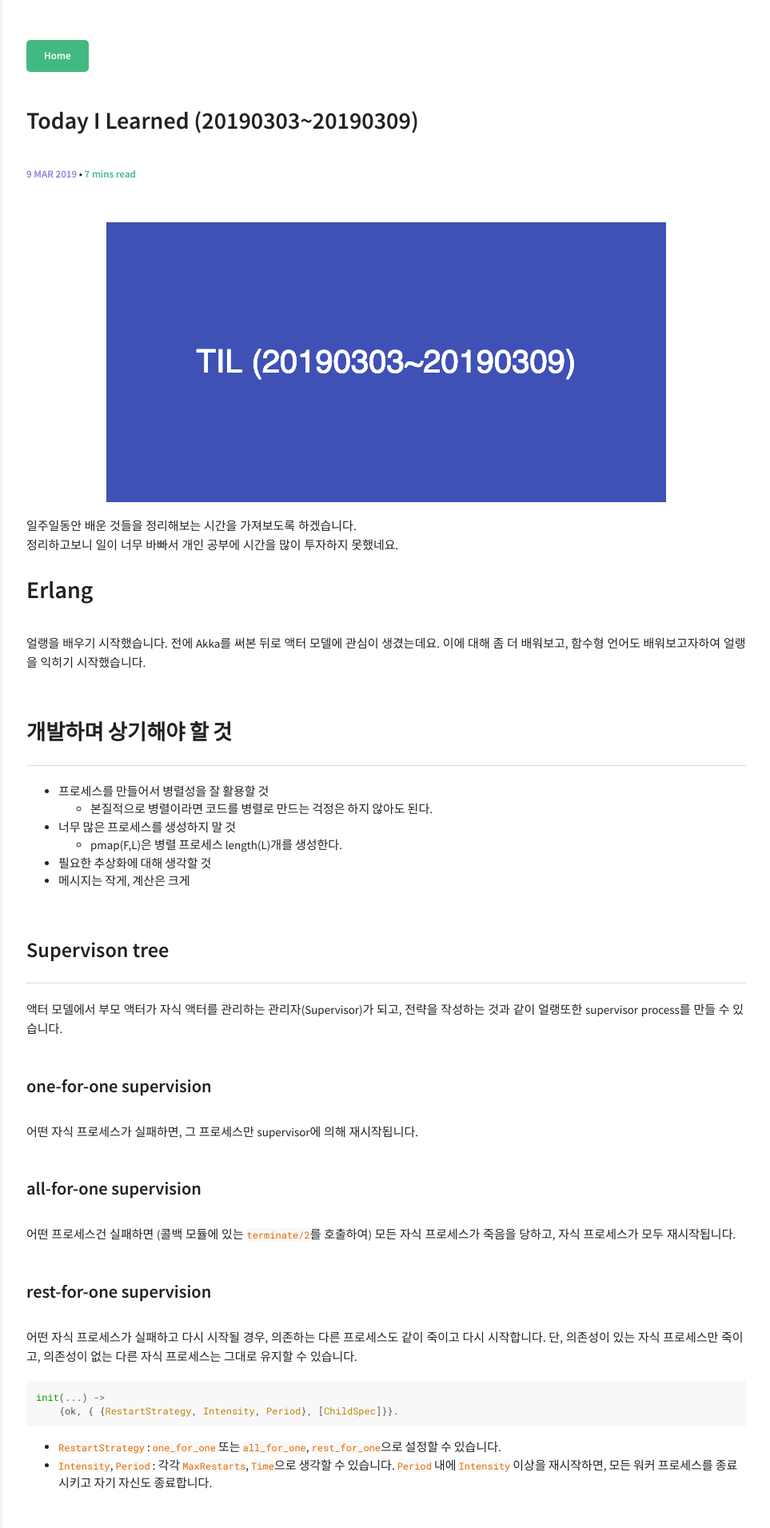
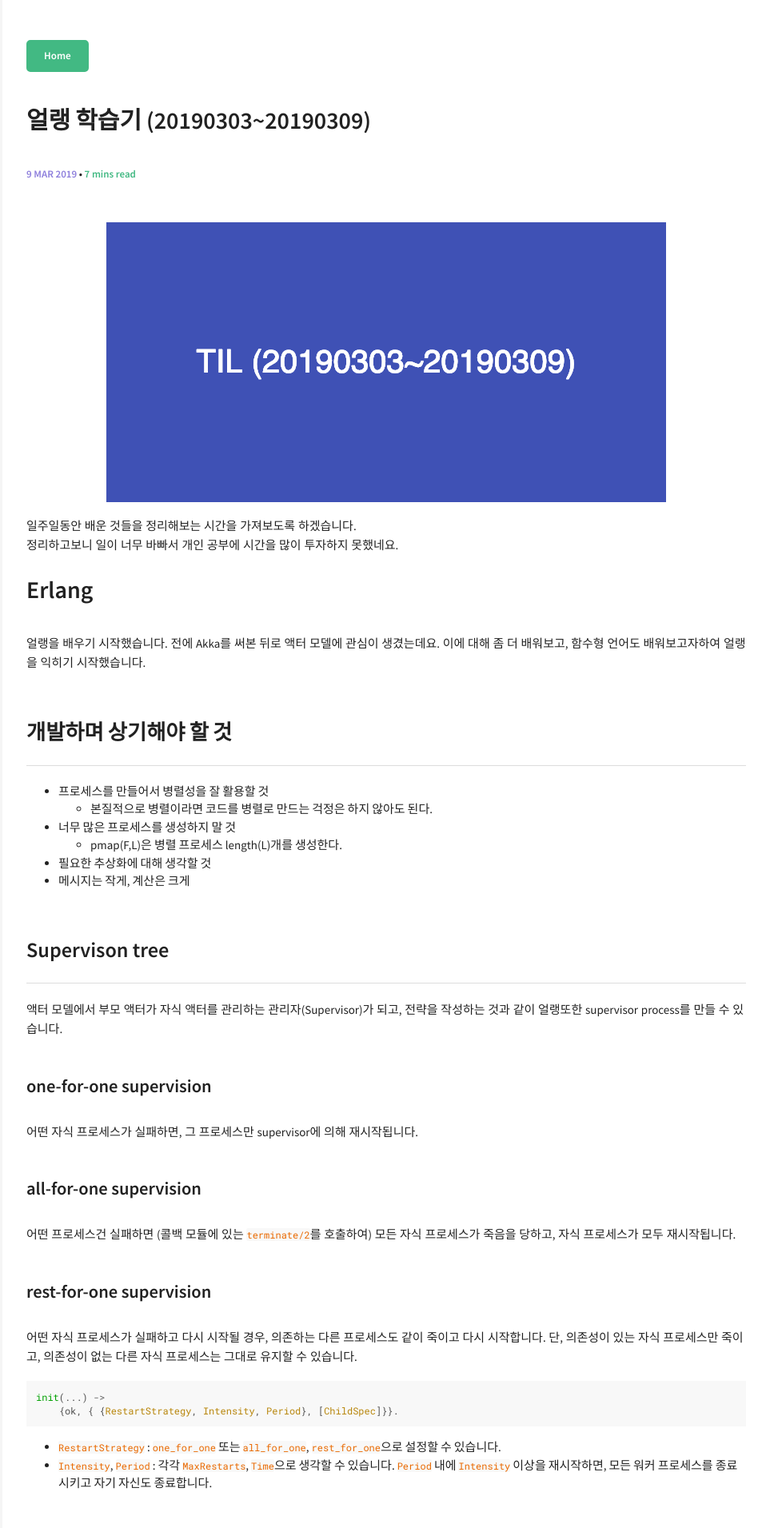
Before and after one commit to rajephon/blog, a Jekyll site: the page built from _posts/2019-03-09-erlang-learned-20190303-20190309.md, in a window 1280 px wide. Shown: the top 1911 px of the page at 80% size, without its empty margins (317-1280 px from the left). Built offline with Jekyll 4.4.1, drawn with Linux system fonts in a browser that asks for light colours; comment, search, counter and statistics services are not loaded.

Commit message:
포스트 제목 변경

```diff
--- a/_posts/2019-03-09-today-i-learned-20190303-20190309.md
+++ b/_posts/2019-03-09-erlang-learned-20190303-20190309.md
@@ -1,6 +1,6 @@
 ---
 layout: post
-title: Today I Learned (20190303~20190309)
+title: 얼랭 학습기 (20190303~20190309)
 date: 2019-03-09 14:06 +0900
 categories: Programming
 tags: [TIL, Erlang, Mnesia]
@@ -8,7 +8,7 @@ layout: post
 comments: true
 pinned: true
 ---
-![banner-image]({{ site.url }}/assets/images/2019-03-09-today-i-learned-20190303-20190309/banner-image.png)
+![banner-image]({{ site.url }}/assets/images/2019-03-09-erlang-learned-20190303-20190309/banner-image.png)
 
 일주일동안 배운 것들을 정리해보는 시간을 가져보도록 하겠습니다.
 정리하고보니 일이 너무 바빠서 개인 공부에 시간을 많이 투자하지 못했네요.
```
Also changed, not shown: assets/images/2019-03-09-erlang-learned-20190303-20190309/banner-image.png (renamed from assets/images/2019-03-09-today-i-learned-20190303-20190309/banner-image.png).
